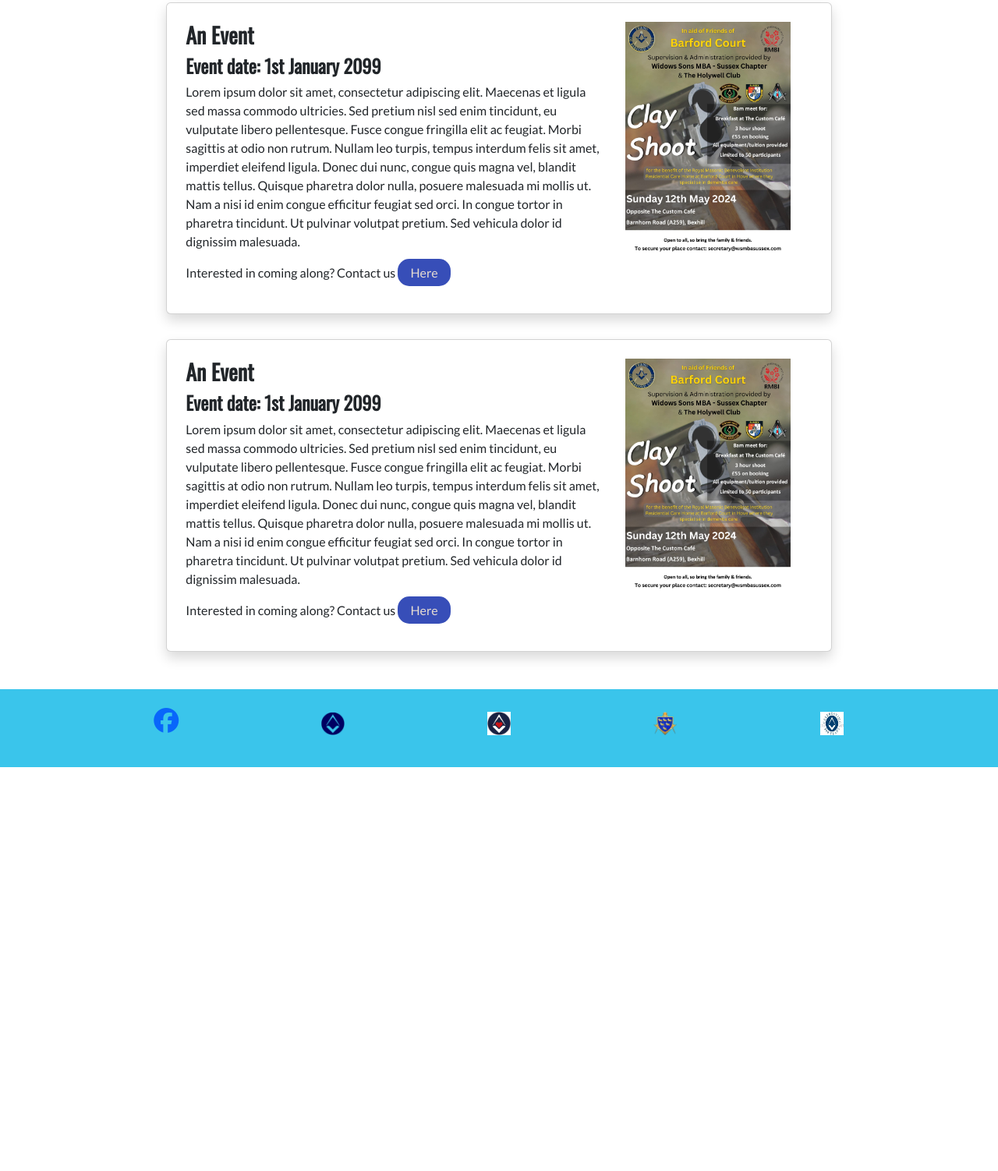
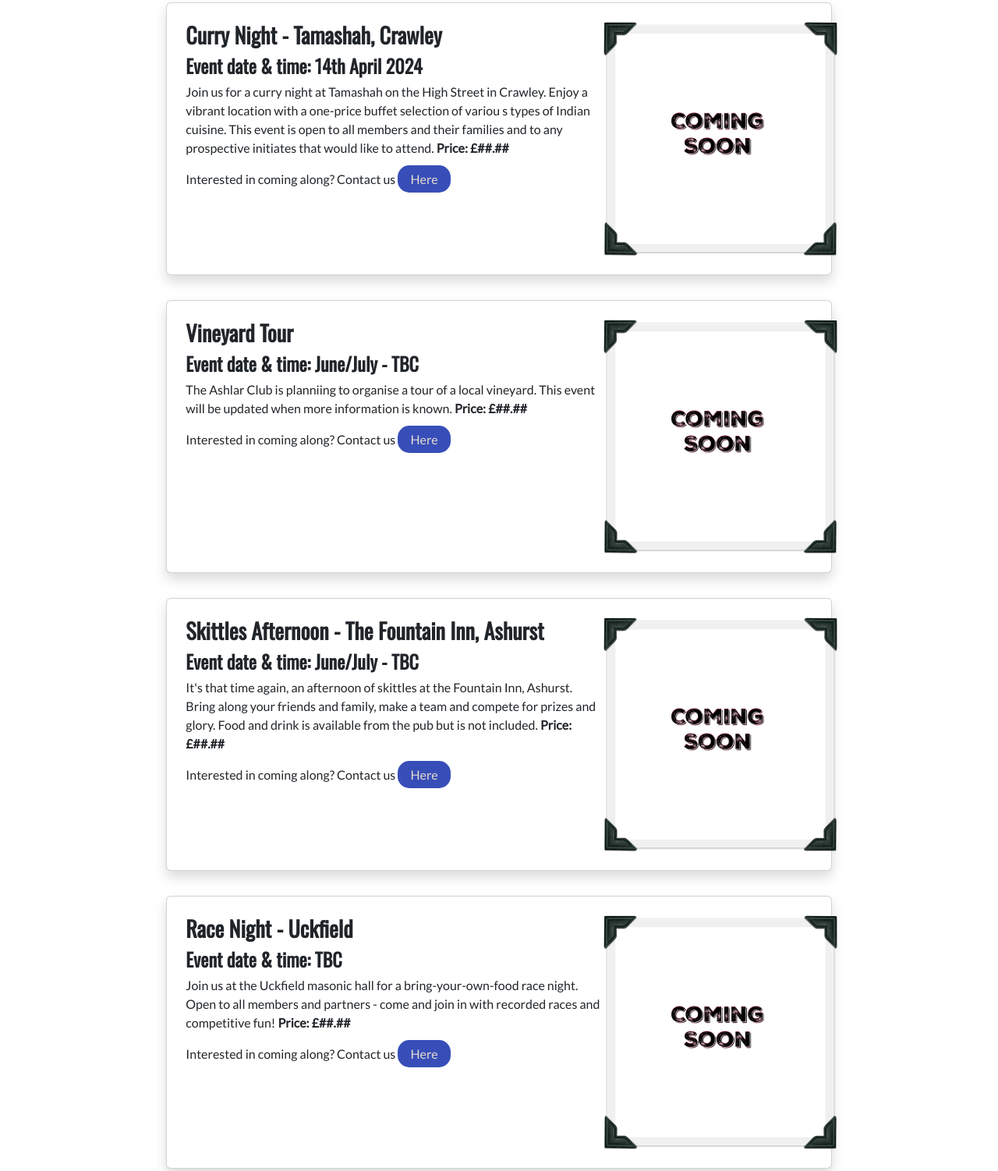
Before and after one commit to tealhorizon87/TheAshlarClub, a plain HTML site: page events.html in a window 1280 px wide. Shown: the part 259-1761 px from the top of the page at 78% size. Before the commit the page ends 1243 px from the top, so only its background shows below. Drawn offline with nearby package versions, Linux system fonts and the light colour scheme.

Commit message:
Add new events to events page

```diff
--- a/events.html
+++ b/events.html
@@ -56,15 +56,12 @@
         <div class="card shadow col-11 col-md-10 col-lg-8 mx-auto p-4 event-item">
           <div class="col-12 d-flex">
             <div class="col-md-8 col-12">
-              <h3 class="left-align">An Event</h3>
-              <h4 class="left-align">Event date: 1st January 2099</h4>
+              <h3 class="left-align">Curry Night - Tamashah, Crawley</h3>
+              <h4 class="left-align">Event date & time: 14th April 2024</h4>
               <p>
-                Lorem ipsum dolor sit amet, consectetur adipiscing elit. Maecenas et ligula sed massa commodo ultricies.
-              Sed pretium nisl sed enim tincidunt, eu vulputate libero pellentesque. Fusce congue fringilla elit ac
-              feugiat. Morbi sagittis at odio non rutrum. Nullam leo turpis, tempus interdum felis sit amet, imperdiet
-              eleifend ligula. Donec dui nunc, congue quis magna vel, blandit mattis tellus. Quisque pharetra dolor
-                nulla, posuere malesuada mi mollis ut. Nam a nisi id enim congue efficitur feugiat sed orci. In congue
-                tortor in pharetra tincidunt. Ut pulvinar volutpat pretium. Sed vehicula dolor id dignissim malesuada.
+                Join us for a curry night at Tamashah on the High Street in Crawley. Enjoy a vibrant location with a one-price buffet
+                selection of variou s types of Indian cuisine. This event is open to all members and their families and to any prospective initiates
+                that would like to attend. <b>Price: £##.##</b>
               </p>
               <p>
                 Interested in coming along? Contact us
@@ -74,8 +71,8 @@
             </div>
             <!-- event artwork -->
             <div class="col-md-4 col-12">
-              <a href="assets/img/event_example.JPG" target="_blank">
-                <img src="assets/img/event_example.JPG" alt="poster for an upcoming event" class="img-fluid event-img mx-auto d-block">
+              <a href="assets/img/coming-soon.jpg" target="_blank">
+                <img src="assets/img/coming-soon.jpg" alt="poster for an upcoming event" class="img-fluid event-img mx-auto d-block">
               </a>
             </div>
           </div>
@@ -84,15 +81,11 @@
         <div class="card shadow col-11 col-md-10 col-lg-8 mx-auto p-4 event-item">
           <div class="col-12 d-flex">
             <div class="col-md-8 col-12">
-              <h3 class="left-align">An Event</h3>
-              <h4 class="left-align">Event date: 1st January 2099</h4>
+              <h3 class="left-align">Vineyard Tour</h3>
+              <h4 class="left-align">Event date & time: June/July - TBC</h4>
               <p>
-                Lorem ipsum dolor sit amet, consectetur adipiscing elit. Maecenas et ligula sed massa commodo ultricies.
-              Sed pretium nisl sed enim tincidunt, eu vulputate libero pellentesque. Fusce congue fringilla elit ac
-              feugiat. Morbi sagittis at odio non rutrum. Nullam leo turpis, tempus interdum felis sit amet, imperdiet
-              eleifend ligula. Donec dui nunc, congue quis magna vel, blandit mattis tellus. Quisque pharetra dolor
-                nulla, posuere malesuada mi mollis ut. Nam a nisi id enim congue efficitur feugiat sed orci. In congue
-                tortor in pharetra tincidunt. Ut pulvinar volutpat pretium. Sed vehicula dolor id dignissim malesuada.
+                The Ashlar Club is planniing to organise a tour of a local vineyard. This event will be updated when more information is known.
+                <b>Price: £##.##</b>
               </p>
               <p>
                 Interested in coming along? Contact us
@@ -102,12 +95,63 @@
             </div>
             <!-- event artwork -->
             <div class="col-md-4 col-12">
-              <a href="assets/img/event_example.JPG" target="_blank">
-                <img src="assets/img/event_example.JPG" alt="poster for an upcoming event" class="img-fluid event-img mx-auto d-block">
+              <a href="assets/img/coming-soon.jpg" target="_blank">
+                <img src="assets/img/coming-soon.jpg" alt="poster for an upcoming event" class="img-fluid event-img mx-auto d-block">
               </a>
             </div>
           </div>
         </div>
+
+        <div class="card shadow col-11 col-md-10 col-lg-8 mx-auto p-4 event-item">
+          <div class="col-12 d-flex">
+            <div class="col-md-8 col-12">
+              <h3 class="left-align">Skittles Afternoon - The Fountain Inn, Ashurst</h3>
+              <h4 class="left-align">Event date & time: June/July - TBC</h4>
+              <p>
+                It's that time again, an afternoon of skittles at the Fountain Inn, Ashurst. Bring along your friends and family, make a team and
+                compete for prizes and glory. Food and drink is available from the pub but is not included.
+                <b>Price: £##.##</b>
+              </p>
+              <p>
+                Interested in coming along? Contact us
+                <a class="custom-button" href="contact.html">Here</a>
+              </p>
+
+            </div>
+            <!-- event artwork -->
+            <div class="col-md-4 col-12">
+              <a href="assets/img/coming-soon.jpg" target="_blank">
+                <img src="assets/img/coming-soon.jpg" alt="poster for an upcoming event" class="img-fluid event-img mx-auto d-block">
+              </a>
+            </div>
+          </div>
+        </div>
+
+        <div class="card shadow col-11 col-md-10 col-lg-8 mx-auto p-4 event-item">
+          <div class="col-12 d-flex">
+            <div class="col-md-8 col-12">
+              <h3 class="left-align">Race Night - Uckfield</h3>
+              <h4 class="left-align">Event date & time: TBC</h4>
+              <p>
+                Join us at the Uckfield masonic hall for a bring-your-own-food race night.
+                Open to all members and partners - come and join in with recorded races and competitive fun!
+                <b>Price: £##.##</b>
+              </p>
+              <p>
+                Interested in coming along? Contact us
+                <a class="custom-button" href="contact.html">Here</a>
+              </p>
+
+            </div>
+            <!-- event artwork -->
+            <div class="col-md-4 col-12">
+              <a href="assets/img/coming-soon.jpg" target="_blank">
+                <img src="assets/img/coming-soon.jpg" alt="poster for an upcoming event" class="img-fluid event-img mx-auto d-block">
+              </a>
+            </div>
+          </div>
+        </div>
+
       </section>
     </main>
 
```
Also changed, not shown: assets/img/coming-soon.jpg (added).
